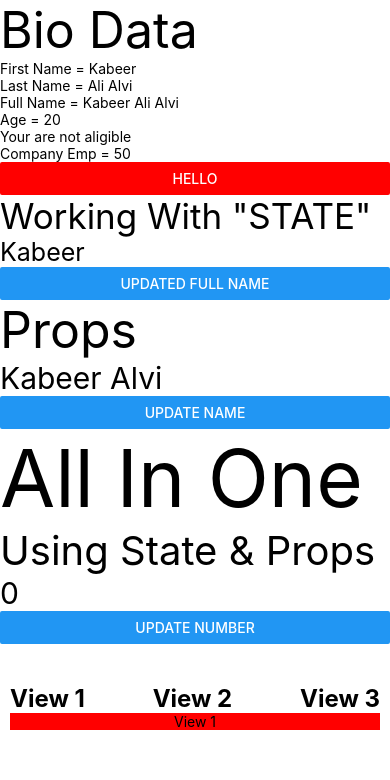
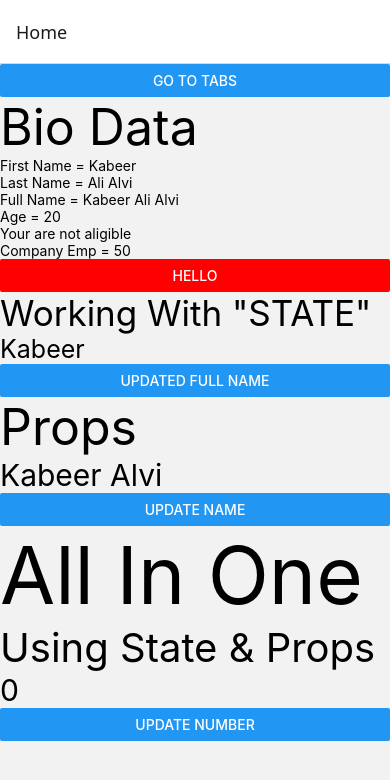
Before and after one commit to Kabeer6568/react-native-tutorial, a React Native app in the folder AwesomeProject/: screen / in a window 390 px wide. Shown: the top 780 px of the page. Built offline with nearby package versions, Linux system fonts and the light colour scheme.

Commit message:
Using Navigation

```diff
--- a/AwesomeProject/App.tsx
+++ b/AwesomeProject/App.tsx
@@ -12,37 +12,60 @@ import {
   View,
 } from 'react-native';
 
-import BioData from './components/BioData';
-import UseState from './components/UseState';
-import Props from './components/Props';
-import AllInOne from './components/AllInOne';
-import Tabs from './components/Task';
-import HoverableButton from './components/HoverableButton';
+import { NavigationContainer } from '@react-navigation/native';
+
+
+import Home from './screens/Home';
+import TabsScreen from './screens/TabsScreen';
+import { createNativeStackNavigator } from '@react-navigation/native-stack';
+
+
+const Stack = createNativeStackNavigator();
+
+
+const HomeScreen = () => {
+  return (
+    <View style={{ flex: 1, alignItems: 'center', justifyContent: 'center' }}>
+      <Text>Home Screen</Text>
+    </View>
+  );
+}
+
 
 
 const App = () => {
+  return (
+
+    // <Home />
+    <NavigationContainer>
+      <Stack.Navigator>
+        <Stack.Screen name="Home" component={Home} />
+        <Stack.Screen name="Tabs Screen" component={TabsScreen} />
+      </Stack.Navigator>
+    </NavigationContainer>
+
+
+  );
+}
+
+// const App = () => {
 
 
 
-  return (
-    <>
-    <ScrollView>
-
-      <BioData />
-
-      <UseState />
-
-      <Props />
-
-      <AllInOne />
-
-      <Tabs />
+//   return (
 
 
-      </ScrollView>
-    </>
-  );
-};
+//       <NavigationContainer>
+
+//         <Stack.Navigator>
+//           <Stack.Screen name="Home" component={Home} />
+//         </Stack.Navigator>
+
+//       </NavigationContainer>
+
+
+//   );
+// };
 
 
 export default App;
--- a/AwesomeProject/package.json
+++ b/AwesomeProject/package.json
@@ -10,8 +10,12 @@
     "test": "jest"
   },
   "dependencies": {
+    "@react-navigation/native": "^7.0.0-alpha.4",
+    "@react-navigation/native-stack": "^7.0.0-alpha.5",
     "react": "18.2.0",
-    "react-native": "0.72.4"
+    "react-native": "0.72.4",
+    "react-native-safe-area-context": "^4.7.2",
+    "react-native-screens": "^3.25.0"
   },
   "devDependencies": {
     "@babel/core": "^7.20.0",
--- /dev/null
+++ b/AwesomeProject/screens/Home.jsx
@@ -0,0 +1,53 @@
+
+
+import React from 'react';
+
+import {
+    Button,
+  SafeAreaView,
+  ScrollView,
+  StatusBar,
+  StyleSheet,
+  Text,
+  useColorScheme,
+  View,
+} from 'react-native';
+
+import { NavigationContainer } from '@react-navigation/native';
+
+import BioData from '../components/BioData';
+import UseState from '../components/UseState';
+import Props from '../components/Props';
+import AllInOne from '../components/AllInOne';
+import Tabs from '../components/Task';
+import TabsScreen from './TabsScreen';
+// import HoverableButton from './components/HoverableButton';
+import { createNativeStackNavigator } from '@react-navigation/native-stack';
+
+
+const Home = ({navigation}) => {
+
+
+
+  return (
+
+    <ScrollView>
+
+      <Button title='Go To tabs' onPress={() => navigation.navigate('Tabs Screen')} />
+        <BioData />
+
+        <UseState />
+
+        <Props />
+
+        <AllInOne />
+
+
+
+    </ScrollView>
+
+  );
+};
+
+
+export default Home;
--- /dev/null
+++ b/AwesomeProject/screens/TabsScreen.jsx
@@ -0,0 +1,42 @@
+
+
+import React from 'react';
+
+import {
+    Button,
+  SafeAreaView,
+  ScrollView,
+  StatusBar,
+  StyleSheet,
+  Text,
+  useColorScheme,
+  View,
+} from 'react-native';
+
+import { NavigationContainer } from '@react-navigation/native';
+
+
+import Tabs from '../components/Task';
+// import HoverableButton from './components/HoverableButton';
+import { createNativeStackNavigator } from '@react-navigation/native-stack';
+
+
+const TabsScreen = ({navigation}) => {
+
+
+
+  return (
+
+    <ScrollView>
+
+        <Tabs />
+
+        <Button title='Go Back To Home' onPress={()=> navigation.navigate('Home')} />
+
+    </ScrollView>
+
+  );
+};
+
+
+export default TabsScreen;
```
Also changed, not shown: 2 other files (tests, documents, lock files or other folders).
